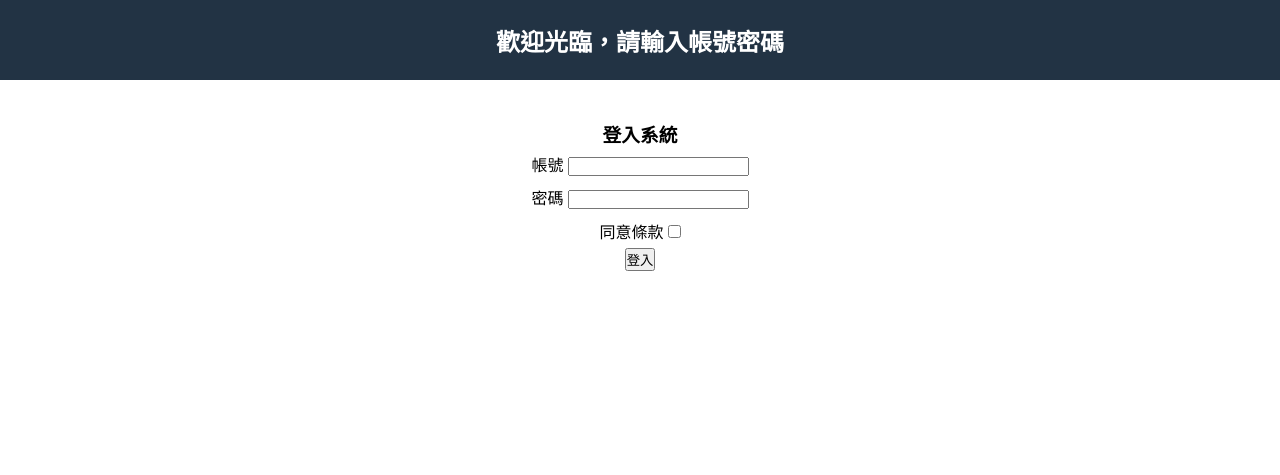
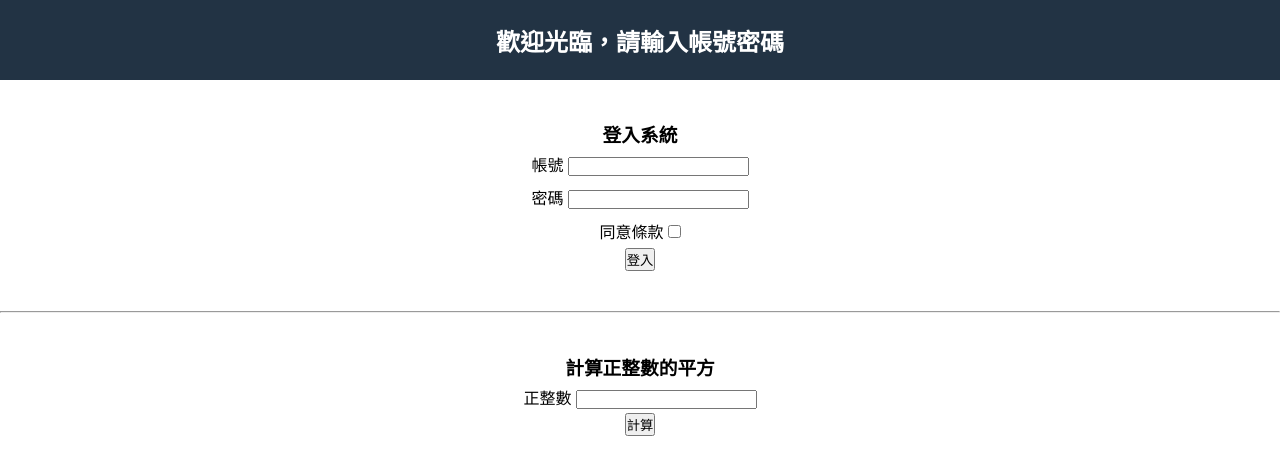
Before and after one commit to Lin-KengHung/WeHelp-Stage1, a FastAPI app: page / in a window 1280 px wide. Shown: the top 475 px of the page. Run offline with FastAPI, Linux system fonts and the light colour scheme.

Commit message:
finished task3,4 and trim some redundnat code and file

```diff
--- a/week4/main.py
+++ b/week4/main.py
@@ -5,20 +5,25 @@ from fastapi.responses import RedirectResponse
 from fastapi.staticfiles import StaticFiles
 from fastapi.templating import Jinja2Templates
 from typing import Annotated
+from starlette.middleware.sessions import SessionMiddleware
+
 
 
 app = FastAPI()
+app.add_middleware(SessionMiddleware, secret_key="some-random-string", max_age=None)
 app.mount("/static", StaticFiles(directory="static"), name="static")
 templates = Jinja2Templates(directory="templates")
 
 
 @app.get("/", response_class=HTMLResponse)
 async def landing(request: Request):
-    return templates.TemplateResponse(request=request, name="login.html", context={"header": "歡迎光臨，請輸入帳號密碼"})
+
+    return templates.TemplateResponse(request=request, name="home.html", context={"header": "歡迎光臨，請輸入帳號密碼"})
 
 @app.post("/signin")
-async def login(request: Request, username: Annotated[str, Form()]=None, password: Annotated[str, Form()]=None):
+async def signin(request: Request, username: Annotated[str, Form()]=None, password: Annotated[str, Form()]=None):
     if username == "test" and password == "test":
+        request.session["login"] = "yes"
         return RedirectResponse(url="/member", status_code=status.HTTP_303_SEE_OTHER)
     elif(username is None or password is None):
         message = "請輸入帳號密碼"
@@ -30,9 +35,21 @@ async def login(request: Request, username: Annotated[str, Form()]=None, passwor
 
 @app.get("/member")
 async def show_member_page(request: Request):
-    return templates.TemplateResponse(request=request, name="member.html", context={"header": "這裡是會員頁面", "message": "成功登入啦！"})
+    login = request.session.get("login", None)
+    if (login == "yes"):
+        return templates.TemplateResponse(request=request, name="page2.html", context={"header": "這裡是會員頁面", "message": "成功登入啦！", "signout_url": "/signout", "logout": "登出系統"})
+    else:
+        return RedirectResponse(url="/")
 
 @app.get("/error")
-async def show_error_page(request: Request, response_class=HTMLResponse , message: str | None = None):
+async def show_error_page(request: Request , message: str | None = None):
+    return templates.TemplateResponse(request=request, name="page2.html", context={"header": "登入失敗", "message": message, "signout_url": "/", "logout": "回去重登"})
 
-    return templates.TemplateResponse(request=request, name="error.html", context={"header": "登入失敗", "message": message})
+@app.get("/signout")
+async def signout(request: Request):
+    request.session.clear()
+    return RedirectResponse(url="/")
+
+@app.get("/square/{number}")
+async def square(request: Request, number):
+    return templates.TemplateResponse(request=request, name="page2.html", context={"header": "正整數平方計算的結果", "message": int(number)**2, "signout_url": "/", "logout": "返回首頁"})
--- a/week4/static/styles.css
+++ b/week4/static/styles.css
@@ -16,19 +16,20 @@ body header {
 body header h2 {
   color: white;
 }
-body main section.main {
+body main section {
   display: flex;
+  flex-direction: column;
   justify-content: center;
   align-items: center;
   margin: 5vh 0px;
   /* border: 2px solid black; */
 }
-body main section.main form.login {
+body main section form {
   /* border: 2px solid red; */
   display: flex;
   flex-direction: column;
   align-items: center;
 }
-body main section.main form.login div.inputbox {
+body main section form div {
   padding: 0.3rem;
 }
--- a/week4/templates/login.html
+++ b/week4/templates/home.html
@@ -29,16 +29,41 @@
           <button type="submit" id="submit">登入</button>
         </form>
       </section>
+      <hr />
+      <section class="square">
+        <h3>計算正整數的平方</h3>
+        <form action="" method="GET">
+          <div>
+            <label for="int">正整數</label>
+            <input type="number" id="int" />
+          </div>
+          <button type="submit" id="caculate">計算</button>
+        </form>
+      </section>
     </main>
     <script>
-      let form = document.querySelector("form");
+      // login part
+      let loginForm = document.querySelector(".login");
       let check = document.querySelector("input[type=checkbox]");
-      form.addEventListener("submit", (e) => {
+      loginForm.addEventListener("submit", (e) => {
         if (!check.checked) {
           e.preventDefault();
           alert("Please checkthe checkbox first");
         }
       });
+      // square part
+      let squareForm = document.querySelector(".square");
+      squareForm.addEventListener("submit", (e) => {
+        let number = document.querySelector("#int");
+
+        if (number.value && number.value > 0) {
+          e.preventDefault();
+          number = document.querySelector("#int");
+          document.location.href = "/square/" + number.value;
+        } else {
+          alert("Please input positive integer");
+        }
+      });
     </script>
   </body>
 </html>
--- a/week4/templates/error.html
+++ b/week4/templates/page2.html
@@ -11,7 +11,10 @@
       <h2>{{header}}</h2>
     </header>
     <main>
-      <section class="main">{{message}}</section>
+      <section class="main">
+        <p>{{message}}</p>
+        <p><a href="{{signout_url}}">{{logout}}</a></p>
+      </section>
     </main>
   </body>
 </html>
```
Also changed, not shown: week4/templates/member.html (deleted, +0 -17 lines).
